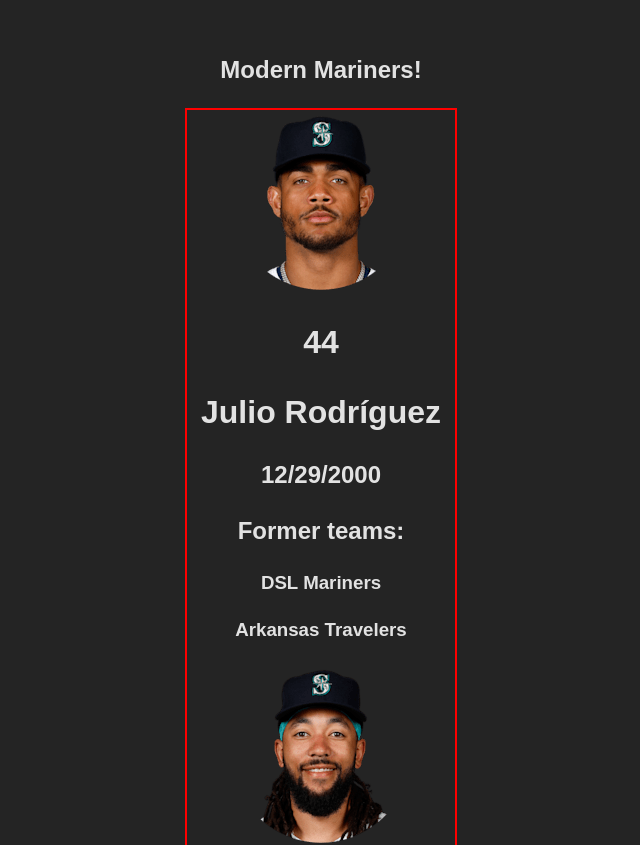
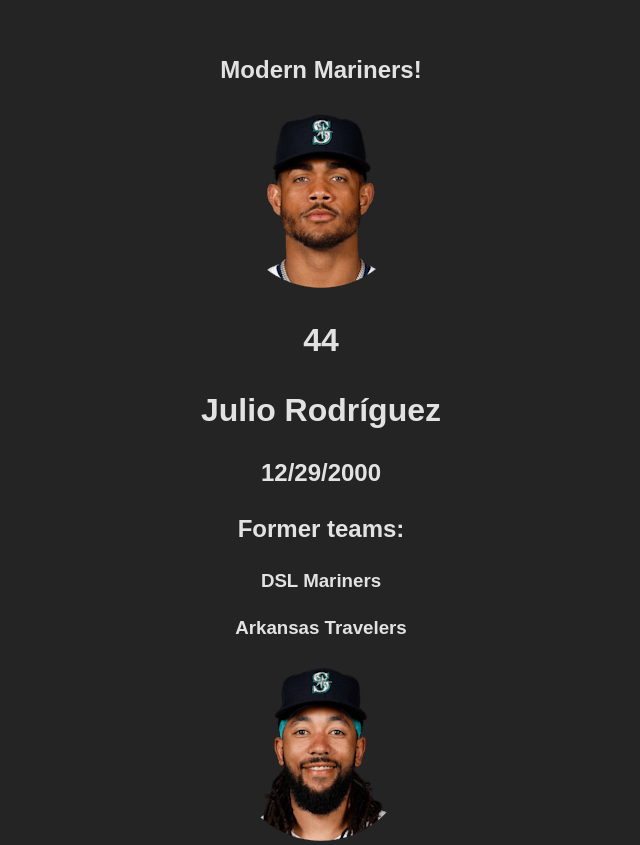
Before and after one commit to abdirashidexe/pp-dynamic-collections, a React (Vite) app: page / in a window 1280 px wide. Shown: the top 845 px of the page, without its empty margins (319-959 px from the left). Built offline with nearby package versions, Linux system fonts and the light colour scheme.

Commit message:
removed red border

```diff
--- a/src/App.css
+++ b/src/App.css
@@ -4,7 +4,3 @@
   padding: 2rem;
   text-align: center;
 }
-
-.carddd {
-  border: 2px solid red;
-}
```
